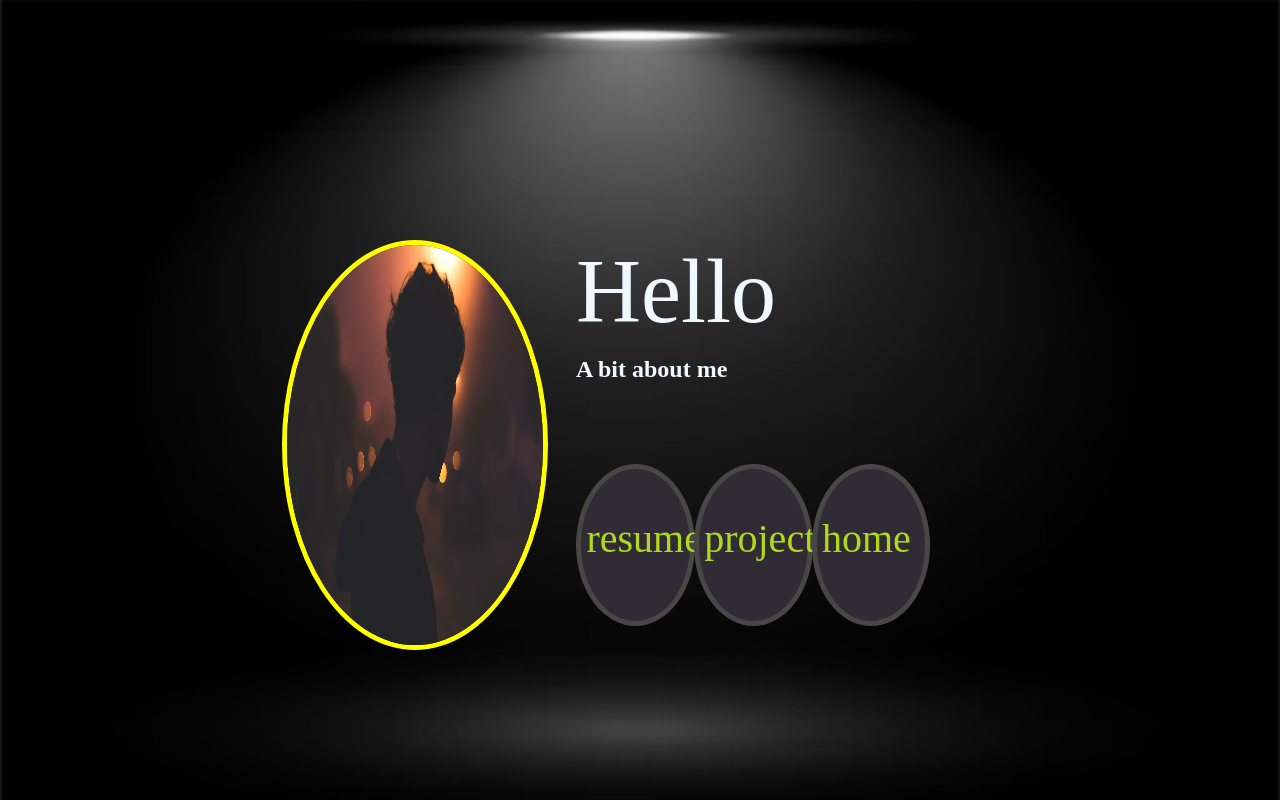
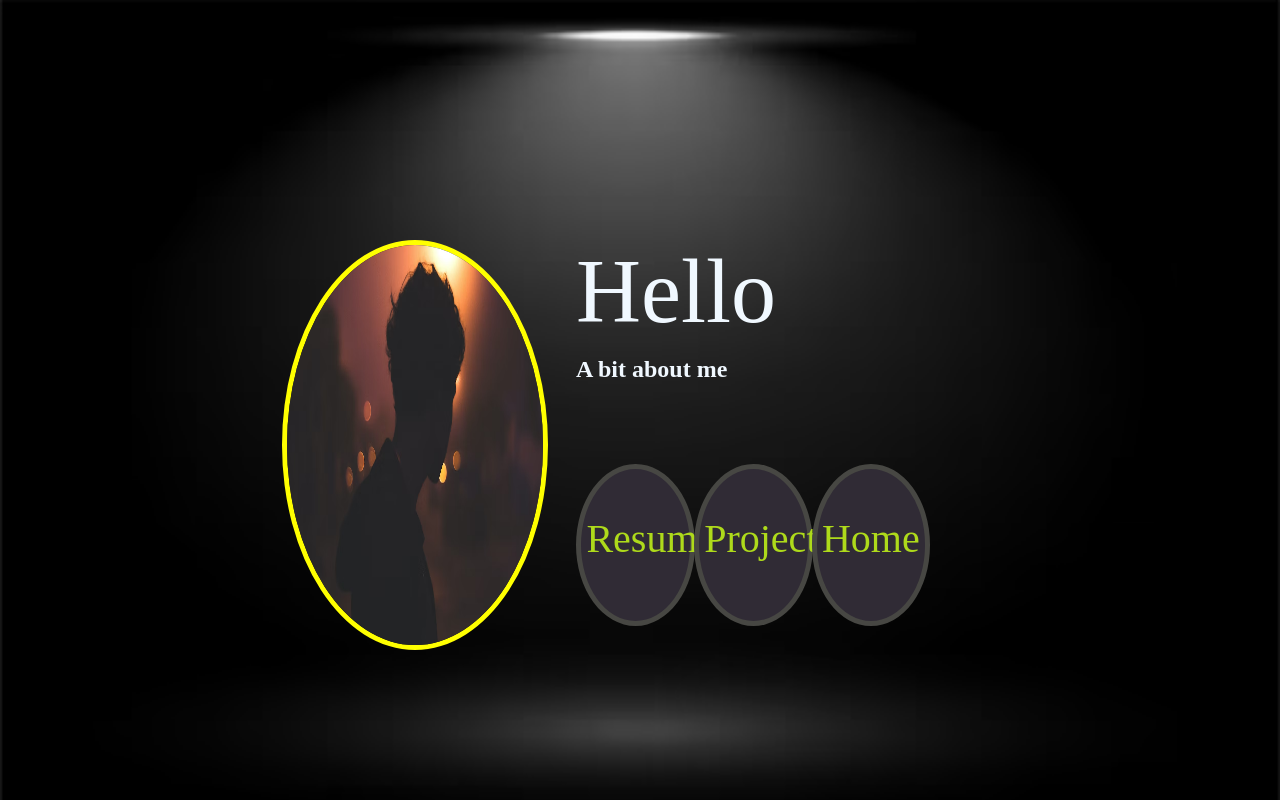
Before and after one commit to piyushchauhan24/iniyial, a plain HTML site: page index.html in a window 1280 px wide. Drawn offline with Linux system fonts and the light colour scheme.

Commit message:
Update index.html

```diff
--- a/index.html
+++ b/index.html
@@ -14,13 +14,13 @@
     </div>
 
         <div  id="circle1" >
-            <a class="link" href="in.html" > resume</a>
+            <a class="link" href="in.html" > Resume</a>
          </div>
         <div id="circle2">
-            <a class="link" href="project.html" > project</a>
+            <a class="link" href="project.html" > Project</a>
         </div>
         <div id="circle3">
-            <a class="link" href="https://www.google.com/maps/place/Lokhandi+Snow+Point/@30.7574294,77.8057721,504m/data=!3m1!1e3!4m6!3m5!1s0x390f49e6f4f66453:0x78c5438ef2eb9edc!8m2!3d30.7573693!4d77.8101178!16s%2Fg%2F11j_rgx01z?authuser=0&entry=ttu" >home</a>
+            <a class="link" href="https://www.google.com/maps/place/Lokhandi+Snow+Point/@30.7574294,77.8057721,504m/data=!3m1!1e3!4m6!3m5!1s0x390f49e6f4f66453:0x78c5438ef2eb9edc!8m2!3d30.7573693!4d77.8101178!16s%2Fg%2F11j_rgx01z?authuser=0&entry=ttu" >Home</a>
         </div>
 
 </body>
```
